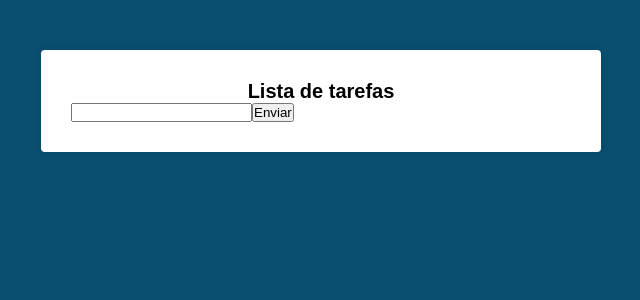
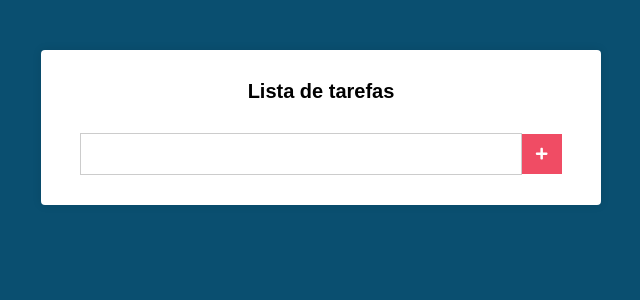
Before and after one commit to AlvesKZ/lista-de-tarefas-react, a React (Create React App) app: page / in a window 1280 px wide. Shown: the top 300 px of the page, without its empty margins (319-959 px from the left). Built offline with nearby package versions, Linux system fonts and the light colour scheme.

Commit message:
Estilizando o formulário

```diff
--- a/package.json
+++ b/package.json
@@ -9,6 +9,7 @@
     "@testing-library/user-event": "^13.5.0",
     "react": "^19.1.0",
     "react-dom": "^19.1.0",
+    "react-icons": "^5.5.0",
     "react-scripts": "5.0.1",
     "web-vitals": "^2.1.4"
   },
--- a/src/components/Main.css
+++ b/src/components/Main.css
@@ -11,3 +11,31 @@
   font-size: 20px;
   text-align: center;
 }
+
+.form {
+  margin-top: 30px;
+  display: flex;
+  align-items: center;
+  justify-content: center;
+}
+.form input[type="text"] {
+  height: 40px;
+  padding: 0 20px;
+  font-size: 20px;
+  border: 1px solid #ccc;
+  min-width: 80%;
+}
+.form button[type="submit"] {
+  border: none;
+  height: 40px;
+  width: 40px;
+  background-color: #f04c64;
+  color: #fff;
+  display: flex;
+  align-items: center;
+  justify-content: center;
+}
+
+.form button[type="submit"]:hover{
+    background-color: #b65261;
+}
--- a/src/components/Main.js
+++ b/src/components/Main.js
@@ -1,4 +1,7 @@
 import React, { Component } from "react";
+
+import { FaPlus } from 'react-icons/fa'
+
 import './Main.css'
 
 export default class Main extends Component {
@@ -18,9 +21,15 @@
       <div className="main">
         <h1>Lista de tarefas</h1>
 
-        <form action="#">
-          <input onChange={this.handleChange} type="text" />
-          <button type="submit">Enviar</button>
+        <form action="#" className="form">
+          <input
+            onChange={this.handleChange}
+            type="text"
+            value={novaTarefa}
+          />
+          <button type="submit">
+            <FaPlus />
+          </button>
         </form>
       </div>
     );
```
Also changed, not shown: 1 other file (tests, documents, lock files or other folders).
